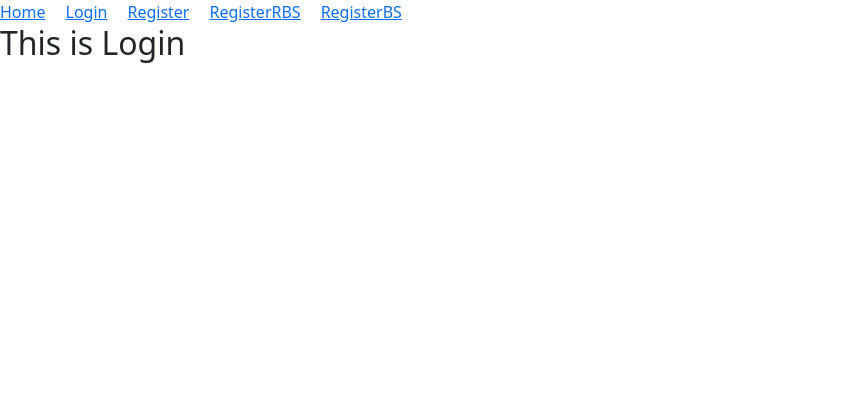
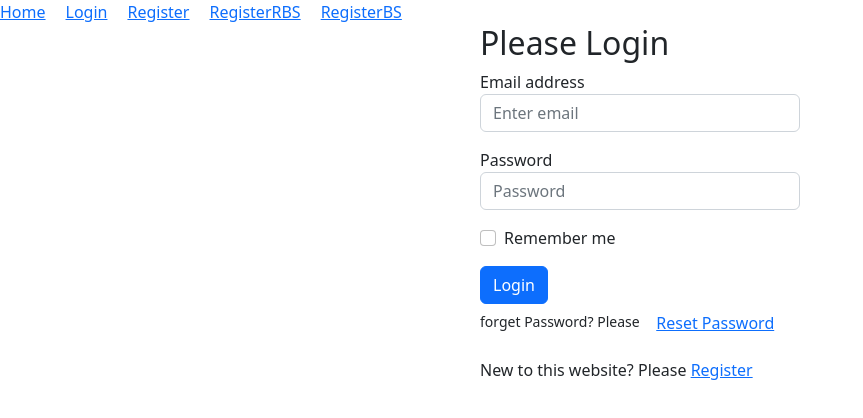
Before and after one commit to shawon012/email-password-auth, a React (Vite) app: page /login in a window 1280 px wide. Shown: the top 418 px of the page, without its empty margins (0-863 px from the left). Built offline with nearby package versions, Linux system fonts and the light colour scheme.

Commit message:
done with this module

```diff
--- a/src/components/Login/Login.jsx
+++ b/src/components/Login/Login.jsx
@@ -1,9 +1,94 @@
-import React from 'react';
+import { getAuth, sendPasswordResetEmail, signInWithEmailAndPassword } from 'firebase/auth';
+import React, { useRef, useState } from 'react';
+import app from '../../firebase/firebase.config';
+import { Link } from 'react-router-dom';
+
+
+const auth = getAuth(app);
+
 
 const Login = () => {
+    const [error, setError] = useState('');
+    const [success, setSuccess] = useState('');
+    const emailRef = useRef();
+
+    const handleLogin = event=>{
+        event.preventDefault();
+        const form = event.target;
+        const email = form.email.value;
+        const password = form.password.value;
+        console.log(email, password)
+        // validation
+        setError('')
+        setSuccess('')
+        if(!/(?=.*[A-Z].*[A-Z])/.test(password)){
+            setError('Please add at least two uppercase.')
+            return;
+        }
+        else if(!/(?=.*[!@#$%*])/.test(password)){
+            setError('Please add a special character.')
+            return
+        }
+        else if(password.length < 6){
+            setError('Password must be 6 characters long');
+            return
+        }
+        signInWithEmailAndPassword(auth, email, password)
+        .then(result => {
+            const loggedUser = result.user;
+            console.log(loggedUser)
+            if(!loggedUser.emailVerified){
+
+            }
+            setSuccess('User Login Successful');
+            setError('');
+        })
+        .catch(error => {
+            setError(error.message)
+        })
+    }
+
+    const handleResetPassword = event => {
+        const email = emailRef.current.value;
+        if(!email){
+            alert('Please provide your email address to reset password')
+            return;
+        }
+        sendPasswordResetEmail(auth, email)
+        .then( () => {
+            alert('Please Check Your Email')
+        })
+        .catch(error =>{
+            console.log(error);
+            setError(error.message)
+        })
+    }
+
     return (
-        <div>
-            <h2>This is Login</h2>
+        <div className="mx-auto w-25">
+            <div>
+                <h2>Please Login</h2>
+            </div>
+
+            <form onSubmit={handleLogin}>
+                <div className="form-group mb-3">
+                    <label htmlFor="email">Email address</label>
+                    <input type="email" ref={emailRef} name='email' className="form-control" id="email" placeholder="Enter email" required />
+                </div>
+                <div className="form-group mb-3">
+                    <label htmlFor="password">Password</label>
+                    <input type="password" name='password' className="form-control" id="password" placeholder="Password" required />
+                </div>
+                <div className="form-check mb-3">
+                    <input type="checkbox" className="form-check-input" id="rememberMe" />
+                    <label className="form-check-label" htmlFor="rememberMe">Remember me</label>
+                </div>
+                <button type="submit" className="btn btn-primary">Login</button>
+            </form>
+            <p> <small>forget Password? Please <button onClick={handleResetPassword} className='btn btn-link' >Reset Password</button> </small> </p>
+            <p>New to this website? Please <Link to="/register"> Register</Link></p>
+            <p className='text-danger'>{error}</p>
+            <p className='text-success'>{success}</p>
         </div>
     );
 };
--- a/src/components/Register/Register.jsx
+++ b/src/components/Register/Register.jsx
@@ -1,6 +1,7 @@
 import React, { useState } from 'react';
-import {createUserWithEmailAndPassword, getAuth} from 'firebase/auth';
+import {createUserWithEmailAndPassword, getAuth, sendEmailVerification, updateProfile} from 'firebase/auth';
 import app from '../../firebase/firebase.config';
+import { Link } from 'react-router-dom';
 
 const auth = getAuth(app);
 
@@ -17,7 +18,8 @@ const Register = () => {
         // collect form data
         const email = event.target.email.value;
         const password = event.target.password.value;
-        console.log(email, password)
+        const name = event.target.name.value;
+        console.log(name, email, password)
         // validate
         if(!/.*[A-Z]/.test(password)){
             setError('Please add atleast one uppercase');
@@ -39,11 +41,33 @@ const Register = () => {
             setError('');
             event.target.reset()
             setSuccess('User has been created successfully')
+            sendVerificationEmail(result.user);
+            updateUserData(result.user, name);
+
         })
         .catch(error => {
             console.error(error.message)
             setError(error.message)
             setSuccess('')
+        })
+    }
+
+    const sendVerificationEmail = (user) =>{
+        sendEmailVerification(user)
+        .then(result => {
+            console.log(result);
+            alert('Please verify your email address')
+        })
+    }
+    const updateUserData = (user, name) => {
+        updateProfile(user,{
+            displayName: name
+        })
+        .then( () =>{
+            console.log('User Name Updated.')
+        })
+        .catch( error =>{
+            setError(error.message);
         })
     }
 
@@ -58,6 +82,8 @@ const Register = () => {
         <div className='w-50 mx-auto'>
             <h2>Please Register</h2>
             <form onSubmit={handleSubmit}>
+                <input className='w-50 mb-4 rounded ps-2' type="text" name="name" id="name" placeholder='Your Name' required />
+                <br />
                 <input className='w-50 mb-4 rounded ps-2' onChange={handleEmailChange} type="email" name="email" id="email" placeholder='Your Email' required />
                 <br />
                 <input className='w-50 mb-4 rounded ps-2' onBlur={handlePasswordBlur} type="password" name="password" id="password" placeholder='Your Password' required />
@@ -67,7 +93,7 @@ const Register = () => {
                 {/* <br /> */}
                 <input className='btn btn-primary' type="submit" value="Register"  />
             </form>
-
+            <p>Already Have An Account? Please <Link to="/login">Login</Link></p>
         </div>
     );
 };
```
